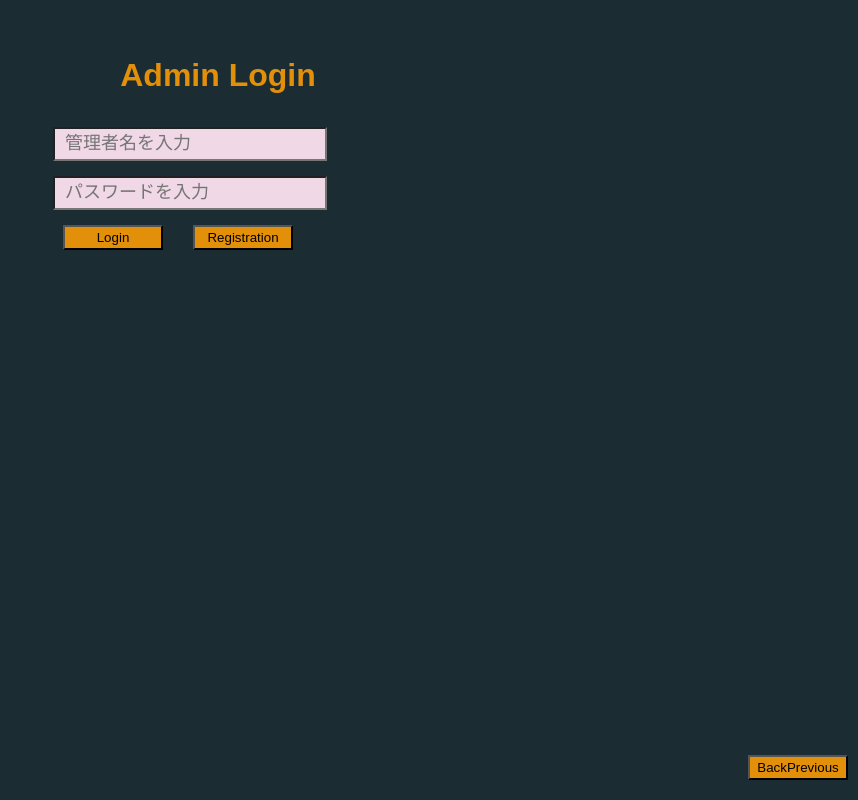
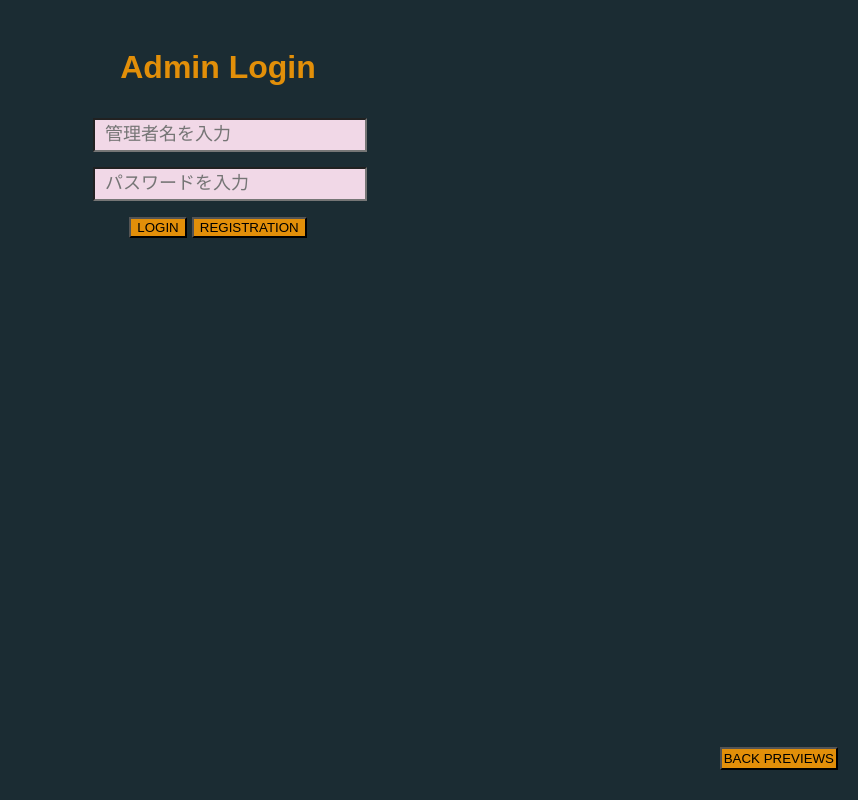
Before and after one commit to O-sh-skech/GraphicLab, a Flask app: page /manager/login in a window 1280 px wide. Shown: the whole page, without its empty margins (422-1280 px from the left). Run offline with Flask 3, Linux system fonts and the light colour scheme.

Commit message:
css周りボタン整理

```diff
--- a/static/style.css
+++ b/static/style.css
@@ -21,46 +21,56 @@ body { background-color: #1b2c33; color: #fff; font-family: sans-serif; }
         transform: translate(-50%, 0%); /* 自分の幅・高さの半分だけ戻す */
         display: block;
     }
-
-    .BackPreviousBtn {
+     /* 各ボタンの共通スタイル */
+    .basePageBtn,
+    .feedBackPageBtn,
+    .adminPageBtn {
+      background-color: rgb(226, 143, 9);
+    }
+    /* --- 右下に横並びボタンを固定配置 --- */
+    .floating-buttons {
+      padding: 2px;
+      position: fixed;
+      bottom: 30px;
+      right: 20px;
       display: flex;
-      justify-content: center;
-      align-items: center;
-      width: 100px;
-      padding: 8px 0;
-      text-align: center;
-      background-color: rgb(226, 143, 9);
-      color: #000000;
-      cursor: pointer;
+      flex-direction: row; /* 横並びに変更 */
+      gap: 10px; /* ボタンの間隔 */
+      z-index: 10;
     }
 
     .layout {
       position: relative;
       padding: 20px;
     }
+    .wrapper {
+
+      position: absolute;  /* 絶対配置 */
+      left: 50%;           /* 左から50% */
+      transform: translate(-50%, 0%); /* 自分の幅・高さの半分だけ戻す */
+      text-align: center;
+      padding: 20px;
+    }
 
     #plotBtn {
       position: relative;
-      background-color: rgb(226, 143, 9);
+      left: 20px;
     }
-    /* PLAY ANIMATION ボタンだけ右上固定 */
     #animateBtn {
-      position: absolute;
-      right: 10px;  /* 右から10px */
-      background-color: rgb(226, 143, 9);
+      position: fixed;
+      right: 20px;  /* 右から10px */
       z-index: 10;  /* 他の要素より前面に */
     }
+    .main-buttons {
+      position: relative;
+      bottom: 20px;
+      flex-direction: row; /* 横並びに変更 */
+    }
 
-    /* --- 右下に横並びボタンを固定配置 --- */
-    .floating-buttons {
-      position: fixed;
-      bottom: 20px;
-      right: 10px;
-      display: flex;
-      flex-direction: row; /* 横並びに変更 */
-      gap: 10px; /* ボタンの間隔 */
-      z-index: 10;
-    }
+
+
+
+
     .zoom-buttons {
     position: absolute;
     left: calc(50% + 35vw + 20px); /* three-canvasの左端50% + 半分の幅 + マージン */
@@ -75,10 +85,7 @@ body { background-color: #1b2c33; color: #fff; font-family: sans-serif; }
   filter: brightness(70%);
   }
 
-    /* 各ボタンの共通スタイル */
-    #pdfBtn, #feedbackBtn, #adminBtn ,#saveFuncBtn ,#historyBtn {
-      background-color: rgb(226, 143, 9);
-    }
+
 
 /* feedback,管理者ページのスタイル */
     h1, h2{
@@ -87,7 +94,7 @@ body { background-color: #1b2c33; color: #fff; font-family: sans-serif; }
     }
 
     .feedback-form {
-      padding: 20px;
+      /*padding: 20px;*/
       border-radius: 8px;
       text-align: left;
     }
@@ -138,32 +145,6 @@ body { background-color: #1b2c33; color: #fff; font-family: sans-serif; }
       background-color: #fddaea;
     }
 
-    /*各ボタンのスタイル*/
-    .BackPreviousBtn,
-    .SendFeedBackBtn,
-    .AdminAuthBtn,
-    .LoginBtn,
-    .Registration {
-      background-color: rgb(226, 143, 9);
-      color: #000000;
-      padding: 3px ;
-      cursor: pointer;
-      width: 100px;
-      text-align: center;
-    }
-
-    .button-container {
-      display: flex;
-      justify-content: center;
-      gap: 30px
-    }
-
-    .admin-auth-wrapper {
-      max-width: 350px;
-      margin: 0 auto;      /*  中央寄せ */
-      padding: 20px;
-      text-align: center;
-    }
 
     .auth-input {
       width: 250px;
--- a/templates/admin.html
+++ b/templates/admin.html
@@ -9,9 +9,9 @@
 </head>
 
 <body>
-  <div class="admin-auth-wrapper">
-    <h1>Admin Login 　</h1>
+  <div class="wrapper">
     {% block messages %}
+    <h1>Admin Login</h1>
     {% if error %}
     <p class="error">{{ error }}</p>
     {% endif %}
@@ -24,12 +24,10 @@
         <input name="username" type="text" placeholder="管理者名を入力" class="auth-input" required>
         <input type="password" name="password" placeholder="パスワードを入力" class="auth-input" required>
         <div class="button-container">
-          <button type="submit" class="LoginBtn" formaction="{{ url_for('admin.admin') }}">Login</button>
+          <button type="submit" class="adminPageBtn" formaction="{{ url_for('admin.admin') }}">LOGIN</button>
 
           {% set registration_url = url_for('admin.register_admin_auth') %}
-          <button type="button" class="Registration" onclick="window.location.href='{{ registration_url }}'">
-            Registration
-          </button>
+          <button type="button" class="adminPageBtn" onclick="window.location.href='{{ registration_url }}'">REGISTRATION</button>
         </div>
       </form>
     </div>
@@ -37,8 +35,8 @@
 
   <!--　戻るボタン -->
   {% set back_url = url_for('feedback.submit_feedback') %}
-  <button type="button" class="BackPreviousBtn  floating-buttons" onclick="window.location.href='{{ back_url }}'">
-    BackPrevious
+  <button type="button" class="adminPageBtn  floating-buttons" onclick="window.location.href='{{ back_url }}'">
+    BACK PREVIEWS
   </button>
 </body>
 </html>
--- a/templates/feedback_detail.html
+++ b/templates/feedback_detail.html
@@ -35,8 +35,7 @@
   {% endif %}
 
   <!-- 戻るボタン -->
-  <button type="button" class="BackPreviousBtn admin-previousBtn"onclick="window.location.href='{{ url_for('feedback.manage_feedback') }}'">
-    BackPrevious
-  </button>
+   {% set back_url = url_for('feedback.manage_feedback') %}
+  <button type="button" class="feedBackPageBtn" onclick="window.location.href='{{ back_url }}'">BACK PREVIEWS</button>
 </body>
 </html>
--- a/templates/manage_feedback.html
+++ b/templates/manage_feedback.html
@@ -67,8 +67,8 @@
 
   <!--　戻るボタン -->
   {% set back_url = url_for('index') %}
-  <button type="button" class="BackPreviousBtn floating-buttons" onclick="window.location.href='{{ back_url }}'">
-    BackPrevious
+  <button type="button" class="feedBackPageBtn" onclick="window.location.href='{{ back_url }}'">
+    BACK PREVIEWS
   </button>
 </body>
 </html>
```
Also changed, not shown: templates/base.html (+9 -11 lines), templates/feedback.html (+7 -13 lines), templates/register_admin.html (+4 -7 lines), templates/register_admin_auth.html (+6 -11 lines).
